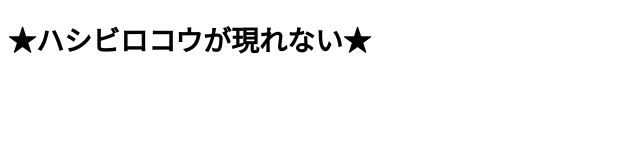
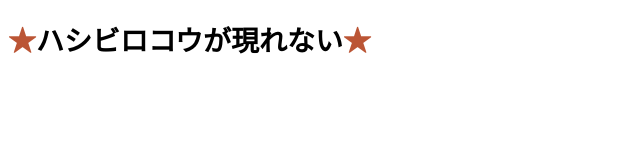
Before and after one commit to kougeistudentX/web1-4, a plain HTML site: page index.html in a window 1280 px wide. Shown: the full height of the page, 0-640 px from the left. Drawn offline with Linux system fonts and the light colour scheme; files that its build step writes are made by us from their sources.

Commit message:
Update default.css

```diff
--- a/default.css
+++ b/default.css
@@ -13,6 +13,11 @@
 h1{
     font-size: 1.75em;
 }
+
+h1 span{
+    color: #bb5535;
+}
+
 h2{
     font-size: 1.25em;
 }
```
